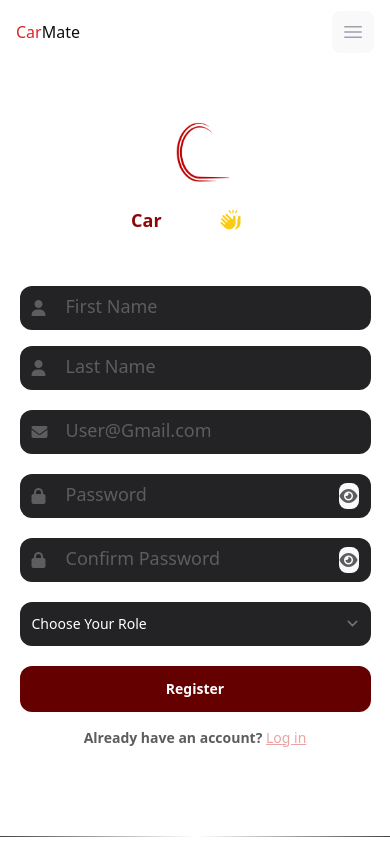
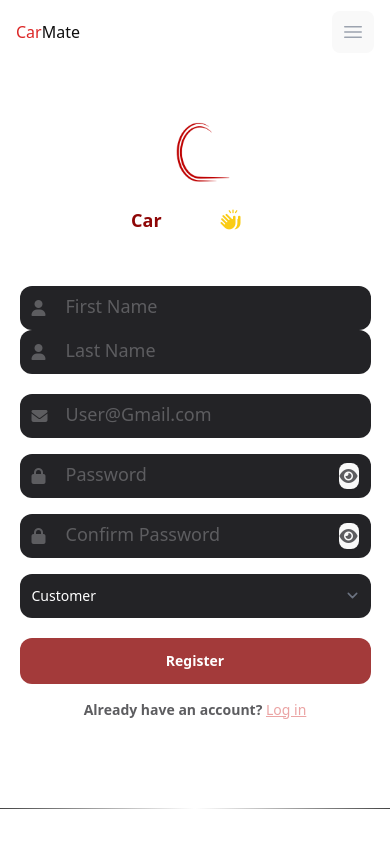
Before and after one commit to omerbag-9/carMate-frontend, a React (Vite) app: page /register in a window 390 px wide. Shown: the top 844 px of the page. Built offline with nearby package versions, Linux system fonts and the light colour scheme; what tailwindcss-rtl would draw is missing.

Commit message:
register api

```diff
--- a/package.json
+++ b/package.json
@@ -34,7 +34,7 @@
     "react-router-dom": "^7.0.2",
     "react-select": "^5.9.0",
     "tailwindcss-rtl": "^0.9.0",
-    "yup": "^1.4.0"
+    "yup": "^1.6.1"
   },
   "devDependencies": {
     "@eslint/js": "^9.15.0",
--- a/src/Components/Register/Register.jsx
+++ b/src/Components/Register/Register.jsx
@@ -2,13 +2,64 @@ import React, { useState } from 'react'
 import { useTranslation } from 'react-i18next'
 import registerImage from '../../assets/images/registerImage.jpg'
 import heroLogo from '../../assets/images/heroLogo.png'
-import { Link } from 'react-router-dom'
+import { Link, useNavigate } from 'react-router-dom'
+import * as Yup from 'yup'
+import { useFormik } from 'formik'
+import axios from 'axios'
 
 export default function Register() {
   const { t, i18n } = useTranslation()
   const isRtl = i18n.dir() === 'rtl'
   const [showPassword, setShowPassword] = useState(false);
   const [showConfirmPassword, setShowConfirmPassword] = useState(false);
+  let navg = useNavigate()
+  let [errMsg, setErrMsg] = useState("")
+  let [loading, setLoading] = useState(false)
+  const [confirmPassword, setConfirmPassword] = useState("");
+  const [passwordError, setPasswordError] = useState("");
+
+
+  let validationSchema = Yup.object({
+    firstName: Yup.string().min(3, 'First name minlength is 3').max(10, 'First name maxlength is 10').required('First name is required'),
+    lastName: Yup.string().min(3, 'Last name minlength is 3').max(10, 'Last name maxlength is 10').required('Last name is required'),
+    email: Yup.string().email('Email is invalid').required('Email is required'),
+    password: Yup.string()
+      .min(6, 'Password minlength is 6')
+      .max(20, 'Password maxlength is 20')
+      .required('Password is required'),
+    role: Yup.string().oneOf(['customer', 'seller'], 'Role must be either customer or seller').required('Role is required')
+  });
+
+  let formik = useFormik({
+    initialValues: {
+      firstName: "",
+      lastName: "",
+      email: "",
+      password: "",
+      role: "customer",
+    },
+    validationSchema,
+    onSubmit: registerSubmit
+  });
+
+  async function registerSubmit(val) {
+    setLoading(true);
+    setErrMsg("");
+
+    try {
+      let req = await axios.post('https://fb-m90x.onrender.com/auth/signup', val);
+
+      if (req.data.success) {
+        navg('/login');
+      }
+    } catch (err) {
+      console.log(err.response?.data?.message);
+      setErrMsg(err.response?.data?.message || "An error occurred");
+    } finally {
+      setLoading(false);
+    }
+  }
+
 
   return <>
     <div className="flex py-6 w-[90%] m-auto gap-x-7 text-white pb-20 lg:pt-0 pt-10">
@@ -24,89 +75,156 @@ export default function Register() {
           <p className="text-base font-bold mb-6 text-start">{t('Please Create Your Account')}</p>
 
           {/* Form */}
-          <form className="space-y-5">
+          {errMsg != "" ? <div className="text-red-500 text-md mb-4">{errMsg}</div> : ""}
+          <form className="space-y-5" onSubmit={formik.handleSubmit}>
             <div className="flex flex-col lg:flex-row justify-between">
               {/* First Name */}
-              <div className="relative w-full lg:w-[48%] mb-4 lg:mb-0">
+              <div className="relative w-full lg:w-[48%] flex flex-col gap-1">
+                <div className="relative">
                   <i className={`fa-solid fa-user absolute top-1/2 transform -translate-y-1/2 ${isRtl ? 'right-3' : 'left-3'} text-[#5D5D60]`}></i>
                   <input
                     type="text"
                     placeholder={t('First Name')}
-                  className={`peer rounded-xl p-3 w-full bg-[#232326] border-0 text-white text-sm placeholder:text-[#5D5D60] focus:placeholder-transparent ${isRtl ? 'pr-9' : 'pl-9'} text-indent-8`}
+                    className={`peer rounded-xl p-3 w-full bg-[#232326] border-0 text-white text-sm placeholder:text-[#5D5D60] focus:placeholder-transparent ${isRtl ? 'pr-9' : 'pl-9'}`}
+                    onBlur={formik.handleBlur}
+                    onChange={formik.handleChange}
+                    value={formik.values.firstName}
+                    name="firstName"
                   />
+                </div>
+                {formik.touched.firstName && formik.errors.firstName && (
+                  <div className="text-red-500 text-sm">{formik.errors.firstName}</div>
+                )}
               </div>
 
               {/* Last Name */}
-              <div className="relative w-full lg:w-[48%]">
+              <div className="relative w-full lg:w-[48%] flex flex-col gap-1">
+                <div className="relative">
                   <i className={`fa-solid fa-user absolute top-1/2 transform -translate-y-1/2 ${isRtl ? 'right-3' : 'left-3'} text-[#5D5D60]`}></i>
                   <input
                     type="text"
                     placeholder={t('Last Name')}
-                  className={`peer rounded-xl p-3 w-full bg-[#232326] border-0 text-white text-sm placeholder:text-[#5D5D60] focus:placeholder-transparent ${isRtl ? 'pr-9' : 'pl-9'} text-indent-8`}
+                    className={`peer rounded-xl p-3 w-full bg-[#232326] border-0 text-white text-sm placeholder:text-[#5D5D60] focus:placeholder-transparent ${isRtl ? 'pr-9' : 'pl-9'}`}
+                    onBlur={formik.handleBlur}
+                    onChange={formik.handleChange}
+                    value={formik.values.lastName}
+                    name="lastName"
                   />
+                </div>
+                {formik.touched.lastName && formik.errors.lastName && (
+                  <div className="text-red-500 text-sm">{formik.errors.lastName}</div>
+                )}
               </div>
             </div>
 
+
+
+            <div className="flex flex-col gap-4">
               {/* Email */}
-            <div className="relative w-full">
+              <div className="relative w-full flex flex-col gap-1">
+                <div className="relative">
                   <i className={`fa-solid fa-envelope absolute top-1/2 transform -translate-y-1/2 ${isRtl ? 'right-3' : 'left-3'} text-[#5D5D60]`}></i>
                   <input
                     type="email"
                     placeholder={t('Email')}
-                className={`peer rounded-xl p-3 w-full bg-[#232326] border-0 text-white text-sm placeholder:text-[#5D5D60] focus:placeholder-transparent ${isRtl ? 'pr-9' : 'pl-9'} text-indent-8`}
+                    className={`peer rounded-xl p-3 w-full bg-[#232326] border-0 text-white text-sm placeholder:text-[#5D5D60] focus:placeholder-transparent ${isRtl ? 'pr-9' : 'pl-9'}`}
+                    onBlur={formik.handleBlur}
+                    onChange={formik.handleChange}
+                    value={formik.values.email}
+                    name="email"
                   />
+                </div>
+                {formik.touched.email && formik.errors.email && (
+                  <div className="text-red-500 text-sm">{formik.errors.email}</div>
+                )}
               </div>
 
               {/* Password */}
-<div className="relative w-full">
+              <div className="relative w-full flex flex-col gap-1">
+                <div className="relative">
                   <i className={`fa-solid fa-lock absolute top-1/2 transform -translate-y-1/2 ${isRtl ? 'right-3' : 'left-3'} text-[#5D5D60]`}></i>
                   <input
                     type={showPassword ? "text" : "password"}
                     placeholder={t('Password')}
-    className={`peer rounded-xl p-3 w-full bg-[#232326] border-0 text-white text-sm placeholder:text-[#5D5D60] focus:placeholder-transparent focus:ring-0 focus:outline-none ${isRtl ? 'pr-9' : 'pl-9'} text-indent-8`}
+                    className={`peer rounded-xl p-3 w-full bg-[#232326] border-0 text-white text-sm placeholder:text-[#5D5D60] focus:placeholder-transparent ${isRtl ? 'pr-9' : 'pl-9'}`}
+                    onBlur={formik.handleBlur}
+                    onChange={formik.handleChange}
+                    value={formik.values.password}
+                    name="password"
                   />
                   <button
                     type="button"
                     onClick={() => setShowPassword(!showPassword)}
-    className={`absolute top-1/2 transform -translate-y-1/2 ${isRtl ? 'left-3' : 'right-3'} text-[#5D5D60] focus:outline-none focus:ring-0`}
+                    className={`absolute top-1/2 transform -translate-y-1/2 ${isRtl ? 'left-3' : 'right-3'} text-[#5D5D60]`}
                   >
                     <i className={`fa-solid ${showPassword ? "fa-eye-slash" : "fa-eye"}`}></i>
                   </button>
                 </div>
+                {formik.touched.password && formik.errors.password && (
+                  <div className="text-red-500 text-sm">{formik.errors.password}</div>
+                )}
+              </div>
 
               {/* Confirm Password */}
-<div className="relative w-full">
-  <i className={`fa-solid fa-lock absolute top-1/2 transform -translate-y-1/2 ${isRtl ? 'right-3' : 'left-3'} text-[#5D5D60]`}></i>
+              <div className="relative w-full flex flex-col gap-1">
+                <div className="relative">
+                  <i className={`fa-solid fa-lock ${isRtl ? 'right-3' : 'left-3'} text-[#5D5D60] absolute top-1/2 transform -translate-y-1/2`}></i>
                   <input
                     type={showConfirmPassword ? "text" : "password"}
                     placeholder={t('Confirm Password')}
-    className={`peer rounded-xl p-3 w-full bg-[#232326] border-0 text-white text-sm placeholder:text-[#5D5D60] focus:placeholder-transparent focus:ring-0 focus:outline-none ${isRtl ? 'pr-9' : 'pl-9'} text-indent-8`}
+                    className={`peer rounded-xl p-3 w-full bg-[#232326] border-0 text-white text-sm placeholder:text-[#5D5D60] focus:placeholder-transparent ${isRtl ? 'pr-9' : 'pl-9'}`}
+                    value={confirmPassword}
+                    onChange={(e) => setConfirmPassword(e.target.value)}
+                    onBlur={() => {
+                      if (confirmPassword && confirmPassword !== formik.values.password) {
+                        setPasswordError('Passwords do not match');
+                      } else {
+                        setPasswordError('');
+                      }
+                    }}
                   />
                   <button
                     type="button"
                     onClick={() => setShowConfirmPassword(!showConfirmPassword)}
-    className={`absolute top-1/2 transform -translate-y-1/2 ${isRtl ? 'left-3' : 'right-3'} text-[#5D5D60] focus:outline-none focus:ring-0`}
+                    className={`absolute top-1/2 transform -translate-y-1/2 ${isRtl ? 'left-3' : 'right-3'} text-[#5D5D60]`}
                   >
                     <i className={`fa-solid ${showConfirmPassword ? "fa-eye-slash" : "fa-eye"}`}></i>
                   </button>
                 </div>
+                {passwordError && <div className="text-red-500 text-sm">{passwordError}</div>}
+              </div>
+
+              {/* Role Selection */}
+              <div className="relative w-full flex flex-col gap-1">
+                <select
+                  className={`rounded-xl p-3 w-full bg-[#232326] border-0 text-white text-sm ${isRtl ? 'pr-3' : 'pl-3'}`}
+                  onBlur={formik.handleBlur}
+                  onChange={formik.handleChange}
+                  value={formik.values.role}
+                  name="role"
+                >
+                  <option value="">{t('Choose Your Role')}</option>
+                  <option value="customer">{t('Customer')}</option>
+                  <option value="seller">{t('Seller')}</option>
+                </select>
+                {formik.touched.role && formik.errors.role && (
+                  <div className="text-red-500 text-sm">{formik.errors.role}</div>
+                )}
+              </div>
+            </div>
 
 
+            {/* Register Button */}
+            <button
+              disabled={loading || !(formik.isValid && formik.dirty) || confirmPassword !== formik.values.password || !confirmPassword}
+              type="submit"
+              className="bg-[#650000] disabled:bg-[#a33a3a] disabled:cursor-not-allowed text-white text-sm py-3 rounded-xl w-full font-bold mt-4 flex justify-center items-center gap-2"
+            >
+              {loading ? <i className="fa-solid fa-spinner fa-spin"></i> : t('Register')}
+            </button>
 
-            {/* Role Selection */}
-            <div className="relative w-full">
-              <select className={`rounded-xl p-3 w-full bg-[#232326] border-0 text-white text-sm ${isRtl ? 'pr-3' : 'pl-3'}`}>
-                <option>{t('Choose Your Role')}</option>
-                <option>{t('Customer')}</option>
-                <option>{t('Seller')}</option>
-              </select>
-            </div>
+          </form>
 
-            {/* Register Button */}
-            <button className="bg-[#650000] text-white text-sm py-3 rounded-xl w-full font-bold mt-4">
-              {t('Register')}
-            </button>
-          </form>
 
           <p className="text-center text-sm mt-4 text-[#5D5D60] font-bold">
             {t('Already have an account?')} <Link to={'/login'} className="text-[#EBA4A4] underline">{t('Log in')}</Link>
```
Also changed, not shown: 1 other file (tests, documents, lock files or other folders). Lines whose indentation alone changed are shown as unchanged.
